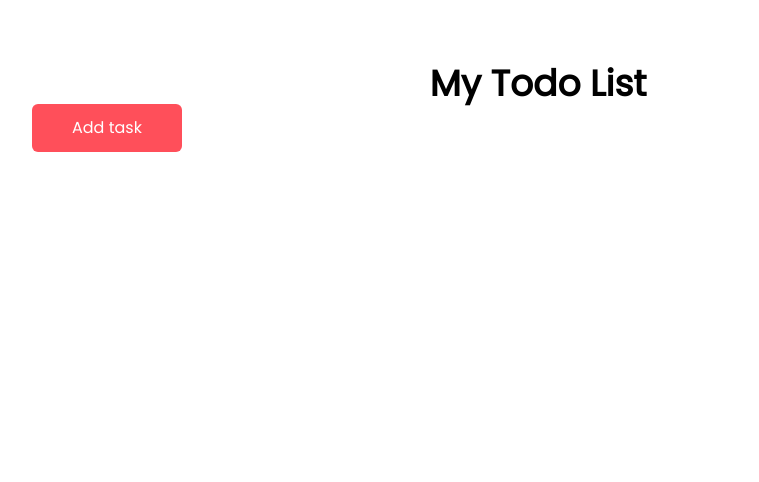
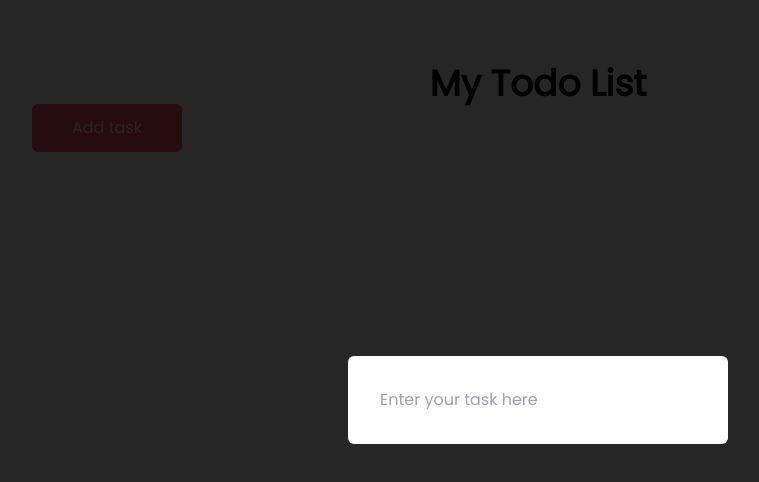
Before and after one commit to logan-lampton/todo, a React (Vite) app: page / in a window 1280 px wide. Both pictures are taken after a click on the button "Add task". Shown: the top 482 px of the page, without its empty margins (102-861 px from the left). Built offline with nearby package versions, Linux system fonts and the light colour scheme; the HTML template or start-up script is replaced by a standard one.

Commit message:
worked on popup modal within TodoList

```diff
--- a/src/components/ToDoList.jsx
+++ b/src/components/ToDoList.jsx
@@ -1,4 +1,4 @@
-import React from "react";
+import { useState } from "react";
 import { useDispatch, useSelector } from "react-redux";
 import {
   setTodoList,
@@ -7,18 +7,39 @@ import {
   updateTodo,
   toggleCompleted,
 } from "../store/slices/TodoSlice";
-import { TiPencil } from "react-icons";
-import { BsTrash } from "react-icons";
+import { TiPencil } from "react-icons/ti";
+import { BsTrash } from "react-icons/bs";
 // maybe need an empty.jpg
 
 function ToDoList() {
-    const dispatch = useDispatch();
-    const todoList = useSelector((state) => state.todo.todoList);
-    const sortCriteria = useSelector((state) => state.todo.sortCriteria);
+  const dispatch = useDispatch();
+  const todoList = useSelector((state) => state.todo.todoList);
+  const sortCriteria = useSelector((state) => state.todo.sortCriteria);
+  const [showModal, setShowModal] = useState(false);
+  const [currentTodo, setCurrentTodo] = useState(null);
+
+  const handleClick = () => {
+    setShowModal(true);
+  };
 
   return (
     <div>
-      <button className="bg-sunsetOrange text-center text-white py-3 px-10 rounded-md">
+      {showModal && (
+        <div className="fixed w-full left-0 top-0 h-full bg-transparentBlack flex items-center justify-center">
+          <div className="bg-white p-8 rounded-md">
+            <input
+              type="text"
+              placeholder={
+                currentTodo ? "Update your task here." : "Enter your task here"
+              }
+            />
+          </div>
+        </div>
+      )}
+      <button
+        className="bg-sunsetOrange text-center text-white py-3 px-10 rounded-md"
+        onClick={handleClick}
+      >
         Add task
       </button>
     </div>
```
